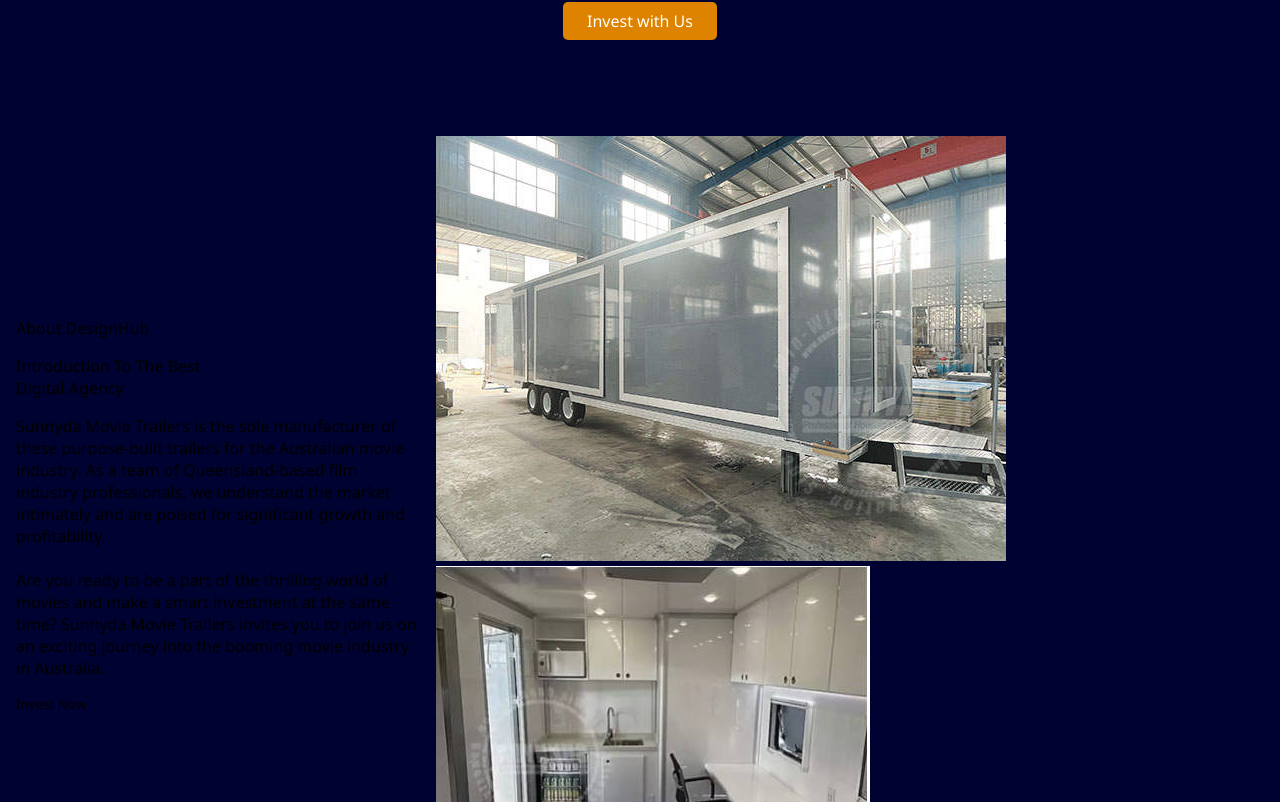
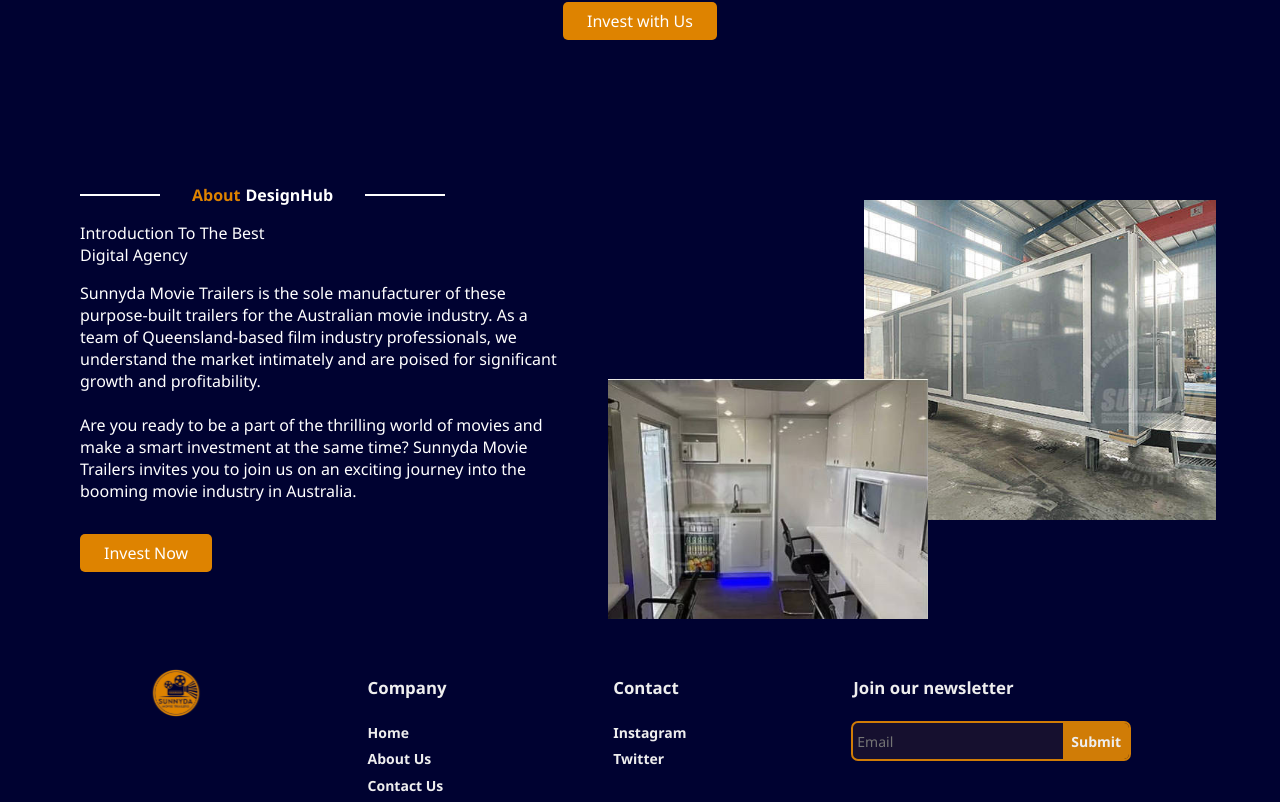
Before and after one commit to chochodev/SunnyDa-Landing-Page, a React (Vite) app: page /about in a window 1280 px wide. Shown: the part 538-1340 px from the top of the page. Built offline with nearby package versions, Linux system fonts and the light colour scheme.

Commit message:
updated with start the about and contact us pages

```diff
--- a/src/assets/css/pages/about.css
+++ b/src/assets/css/pages/about.css
@@ -64,8 +64,9 @@
 #about .section_2 {
     display: flex;
     width: 100%;
-    align-items: center;
+    align-items: start;
     justify-content: center;
+    padding: 2rem 0;
 }
 
 #about .section_2 .text_div {
@@ -74,5 +75,93 @@
     gap: 1rem;
     align-items: start;
     width: 40%;
+    color: #ffffff;
     padding: 1rem;
 }
+
+#about .section_2 .text_div .head_text {
+    display: flex;
+    justify-content: space-between;
+    gap: 2rem;
+    align-items: center;
+}
+
+#about .section_2 .text_div .head_text .before,
+#about .section_2 .text_div .head_text .after {
+    width: 100%;
+    min-width: 5rem;
+    height: 2px;
+    background: #ffffff;
+}
+#about .section_2 .text_div .head_text .after {
+    right: 0;
+}
+
+#about .section_2 .text_div .head_text .head {
+    position: relative;
+    display: flex;
+    align-items: center;
+    text-align: center;
+    width: max-content;
+    font-weight: 600;
+}
+
+#about .section_2 .text_div .head_text .head span {
+    color: #DE8300;
+    padding-right: 5px;
+}
+
+#about .section_2 .text_div .invest_btn {
+    background: #DE8300;
+    color: #ffffff;
+    border-radius: 5px;
+    font-size: 1rem;
+    margin: 1rem 0;
+    padding: .5rem 1.5rem;
+}
+
+/* IMAGES */
+#about .section_2 .images {
+    position: relative;
+    display: flex;
+    justify-content: end;
+    width: 50%;
+    height: 100%;
+    padding-top: 2rem;
+}
+
+#about .section_2 .images .img {
+    width: 22rem;
+    height: 20rem;
+    object-fit: cover;
+}
+
+#about .section_2 .images .img._2 {
+    position: absolute;
+    top: 60%;
+    left: 2rem;
+    width: 20rem;
+    height: 15rem;
+}
+
+@media (max-width: 860px) {
+    #about .section_2 {
+        flex-direction: column;
+    }
+
+    #about .section_2 .text_div {
+        width: 100%;
+    }
+
+    #about .section_2 .images {
+        width: 100%;
+        padding: 0 2rem;
+        height: 100%;
+        padding-bottom: 8rem;
+        overflow: hidden;
+    }
+
+    #about .section_2 .images .img {
+        width: 70%;
+    }
+}
--- a/src/pages/about/index.jsx
+++ b/src/pages/about/index.jsx
@@ -15,7 +15,11 @@
 
             <div id="section_2" className="section_2">
                 <div className="text_div">
-                    <p className="head">About DesignHub</p>
+                    <div className="head_text">
+                        <p className="before"></p>
+                        <p className="head"><span>About </span> DesignHub</p>
+                        <p className="after"></p>
+                    </div>
                     <p className="heading">Introduction To The Best<br/> <p>Digital Agency</p></p>
                     <p className="info">Sunnyda Movie Trailers is the sole manufacturer of these purpose-built trailers for the Australian movie industry. As a team of Queensland-based film industry professionals, we understand the market intimately and are poised for significant growth and profitability.<br/><br/>Are you ready to be a part of the thrilling world of movies and make a smart investment at the same time? Sunnyda Movie Trailers invites you to join us on an exciting journey into the booming movie industry in Australia.</p>
                     <button className="invest_btn">Invest Now</button>
```
